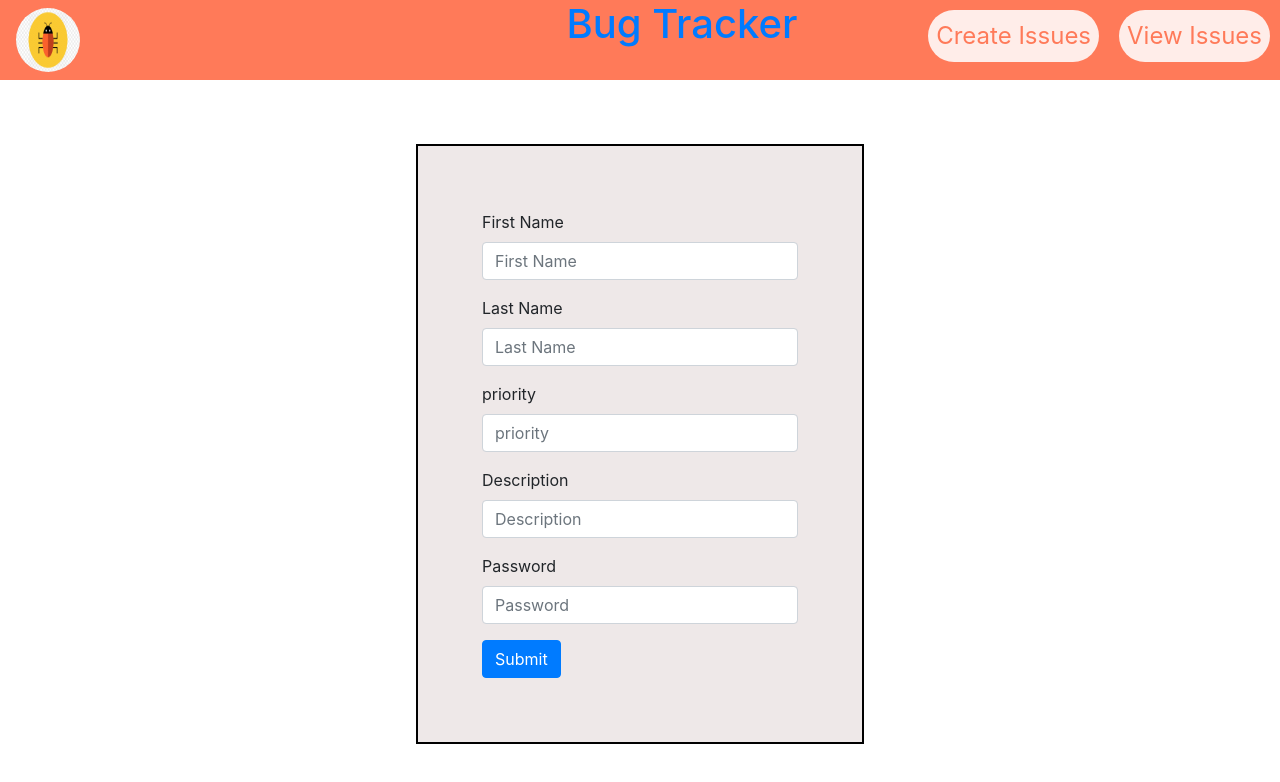
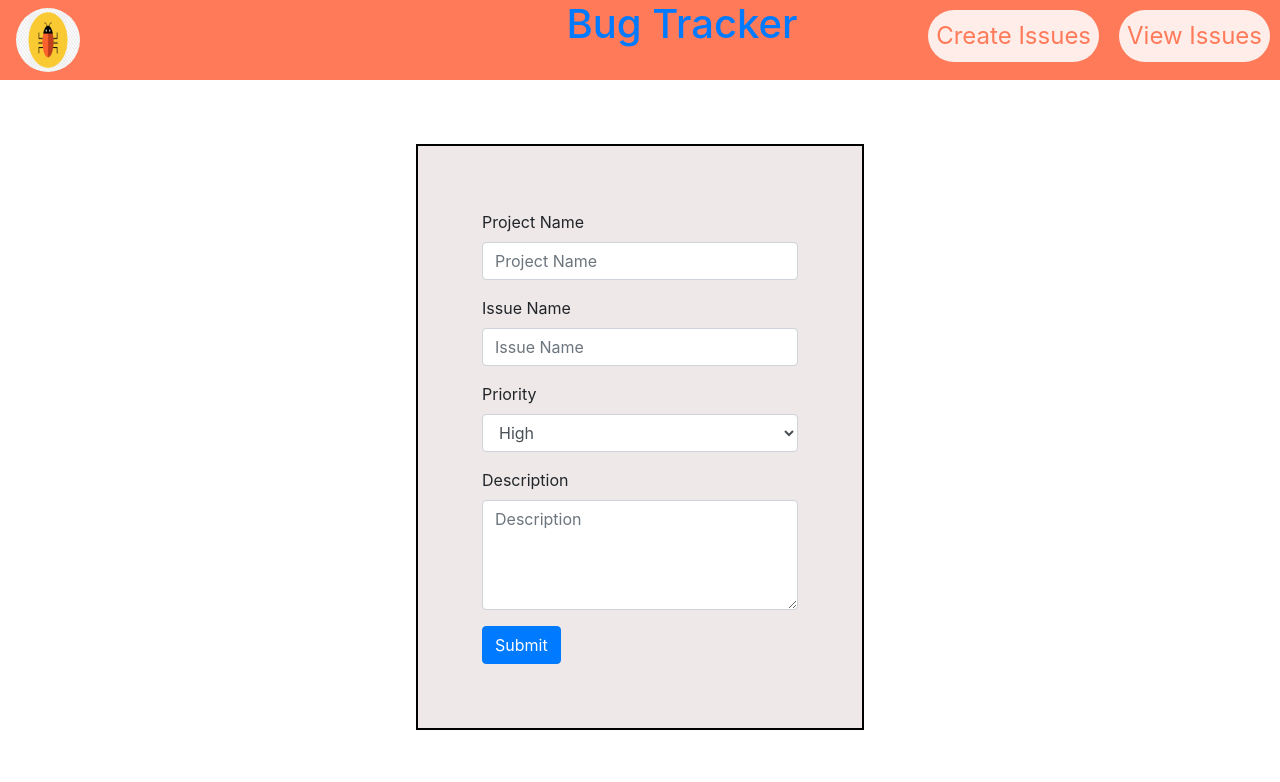
Before and after one commit to JayantDwivedi/bug-mini-2, a React (Create React App) app in the folder client/: page /Createissue in a window 1280 px wide. Shown: the top 782 px of the page. Built offline with nearby package versions, Linux system fonts and the light colour scheme.

Commit message:
state fixed but priority not

```diff
--- a/client/public/index.html
+++ b/client/public/index.html
@@ -1,14 +1,12 @@
 <!DOCTYPE html>
 <html lang="en">
+
 <head>
   <meta charset="utf-8" />
   <link rel="icon" href="%PUBLIC_URL%/favicon.ico" />
   <meta name="viewport" content="width=device-width, initial-scale=1" />
   <meta name="theme-color" content="#000000" />
-    <meta
-      name="description"
-      content="Web site created using create-react-app"
-    />
+  <meta name="description" content="Web site created using create-react-app" />
   <link rel="apple-touch-icon" href="%PUBLIC_URL%/logo192.png" />
   <!--
       manifest.json provides metadata used when your web app is installed on a
@@ -24,8 +22,9 @@
       work correctly both with client-side routing and a non-root public URL.
       Learn how to configure a non-root public URL by running `npm run build`.
     -->
-    <title>React App</title>
+  <title>Bug Tracker</title>
 </head>
+
 <body>
   <noscript>You need to enable JavaScript to run this app.</noscript>
   <div id="root"></div>
@@ -40,4 +39,5 @@
       To create a production bundle, use `npm run build` or `yarn build`.
     -->
 </body>
+
 </html>
--- a/client/src/Compoments/Createissue.jsx
+++ b/client/src/Compoments/Createissue.jsx
@@ -5,88 +5,89 @@ import { useState } from "react";
 import "../styles/Issue.css";
 
 export default function Createissue() {
-  const [projectname, setprojectname] = useState("");
-  const [issuename, setissuename] = useState("");
-  const [priority, setpriority] = useState("");
-  const [Description, setDescription] = useState("");
-  const [password, setPassword] = useState("");
-
+  const options = [
+    {
+      label: "High",
+      value: "High",
+    },
+    {
+      label: "Medium",
+      value: "Medium",
+    },
+    {
+      label: "Low",
+      value: "Low",
+    },
+  ];
   const [data, setData] = useState({
     projectname: "",
     issuename: "",
     priority: "",
-    Description: "",
-    password: "",
+    desc: "",
   });
 
-  const handleChange = () => {
-    setData({
-      projectname: projectname,
-      issuename: issuename,
-      priority: priority,
-      Description: Description,
-      password: password,
-    });
+  const handleClick = () => {
+    console.log(data.priority.value);
+    console.log(data);
+    alert();
+  };
 
-    alert(data.projectname);
-
-    setprojectname("");
-    setissuename("");
-    setpriority("");
-    setPassword("");
+  const inputevent = (event) => {
+    const { name, value } = event.target;
+    setData((prevState) => ({
+      ...prevState,
+      [name]: value,
+    }));
   };
 
   return (
     <div className="createissue-form">
-      <Form>
+      <Form onSubmit={handleClick}>
         <Form.Group controlId="formBasicEmail">
-          <Form.Label>First Name</Form.Label>
+          <Form.Label>Project Name</Form.Label>
           <Form.Control
             type="text"
-            placeholder="First Name"
-            // value={projectname}
-            onChange={(e) => setprojectname(e.target.value)}
+            name="projectname"
+            placeholder="Project Name"
+            onChange={inputevent}
           />
         </Form.Group>
         <Form.Group controlId="formBasicEmail">
-          <Form.Label>Last Name</Form.Label>
+          <Form.Label>Issue Name</Form.Label>
           <Form.Control
             type="text"
-            placeholder="Last Name"
-            // value={issuename}
-            onChange={(e) => setissuename(e.target.value)}
+            name="issuename"
+            placeholder="Issue Name"
+            onChange={inputevent}
           />
         </Form.Group>
-        <Form.Group controlId="formBasicEmail">
-          <Form.Label>priority</Form.Label>
+        <Form.Group controlId="exampleForm.ControlSelect1">
+          <Form.Label>Priority</Form.Label>
+          <Form.Control as="select" name="priority">
+            <option value="High">High</option>
+            <option value="Medium">Medium</option>
+            <option value="Low">Low</option>
+          </Form.Control>
+          {/* <select name="priority">
+            {options.map((option) => (
+              <option value={option.value}>{option.label}</option>
+            ))} */}
+          {/* </select> */}
+        </Form.Group>
+
+        <Form.Group controlId="exampleForm.ControlTextarea1">
+          <Form.Label>Description</Form.Label>
+
           <Form.Control
-            type="text"
-            placeholder="priority"
-            // value={priority}
-            onChange={(e) => setpriority(e.target.value)}
-          />
-        </Form.Group>
-        <Form.Group controlId="formBasicEmail">
-          <Form.Label>Description</Form.Label>
-          <Form.Control
-            type="textarea"
+            as="textarea"
+            name="desc"
+            rows={4}
             placeholder="Description"
-            // value={Description}
-            onChange={(e) => setDescription(e.target.value)}
+            onChange={inputevent}
           />
         </Form.Group>
 
-        <Form.Group controlId="formBasicPassword">
-          <Form.Label>Password</Form.Label>
-          <Form.Control
-            type="password"
-            placeholder="Password"
-            // value={password}
-            onChange={(e) => setPassword(e.target.value)}
-          />
-        </Form.Group>
-
-        <Button variant="primary" type="submit" onClick={handleChange}>
+        <Button variant="primary" type="submit">
           Submit
         </Button>
       </Form>
```
Lines whose indentation alone changed are shown as unchanged.
